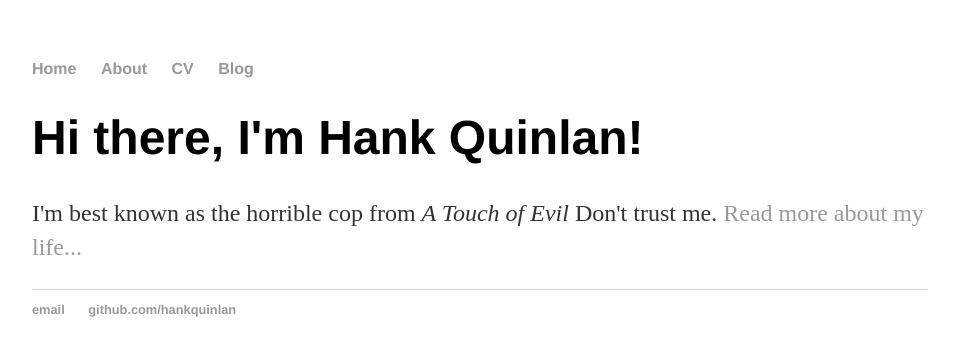
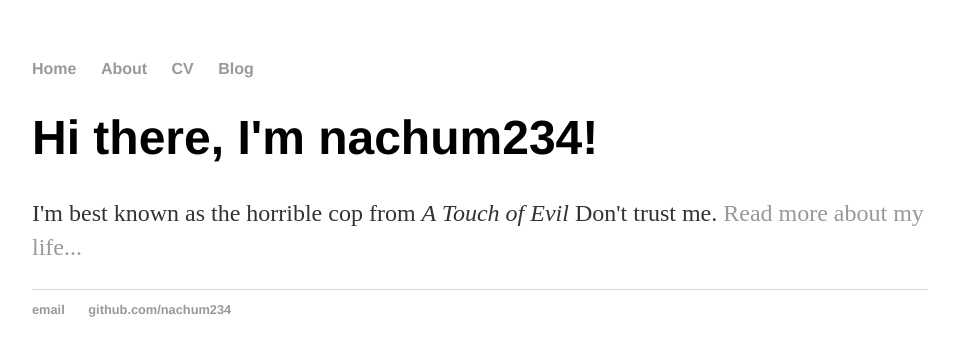
Before and after one commit to nachum234/nachum234.github.io, a Jekyll site: the page built from index.html, in a window 1280 px wide. Shown: the top 356 px of the page, without its empty margins (160-1115 px from the left). Built offline with Jekyll 4.4.1, drawn with Linux system fonts in a browser that asks for light colours.

Commit message:
Update index.html

```diff
--- a/index.html
+++ b/index.html
@@ -1,30 +1,8 @@
-<!DOCTYPE html>
-<html>
-	<head>
-		<title>Hank Quinlan, Horrible Cop</title>
-		<!-- link to main stylesheet -->
-		<link rel="stylesheet" type="text/css" href="/css/main.css">
-	</head>
-	<body>
-		<nav>
-    		<ul>
-        		<li><a href="/">Home</a></li>
-	        	<li><a href="/about">About</a></li>
-        		<li><a href="/cv">CV</a></li>
-        		<li><a href="/blog">Blog</a></li>
-    		</ul>
-		</nav>
-		<div class="container">
-    		<div class="blurb">
-        		<h1>Hi there, I'm Hank Quinlan!</h1>
-				<p>I'm best known as the horrible cop from <em>A Touch of Evil</em> Don't trust me. <a href="/about">Read more about my life...</a></p>
-    		</div><!-- /.blurb -->
-		</div><!-- /.container -->
-		<footer>
-    		<ul>
-        		<li><a href="mailto:hankquinlanhub@gmail.com">email</a></li>
-        		<li><a href="https://github.com/hankquinlan">github.com/hankquinlan</a></li>
-			</ul>
-		</footer>
-	</body>
-</html>
+---
+layout: default
+title: nachum234
+---
+<div class="blurb">
+	<h1>Hi there, I'm nachum234!</h1>
+	<p>I'm best known as the horrible cop from <em>A Touch of Evil</em> Don't trust me. <a href="/about">Read more about my life...</a></p>
+</div><!-- /.blurb -->
```
